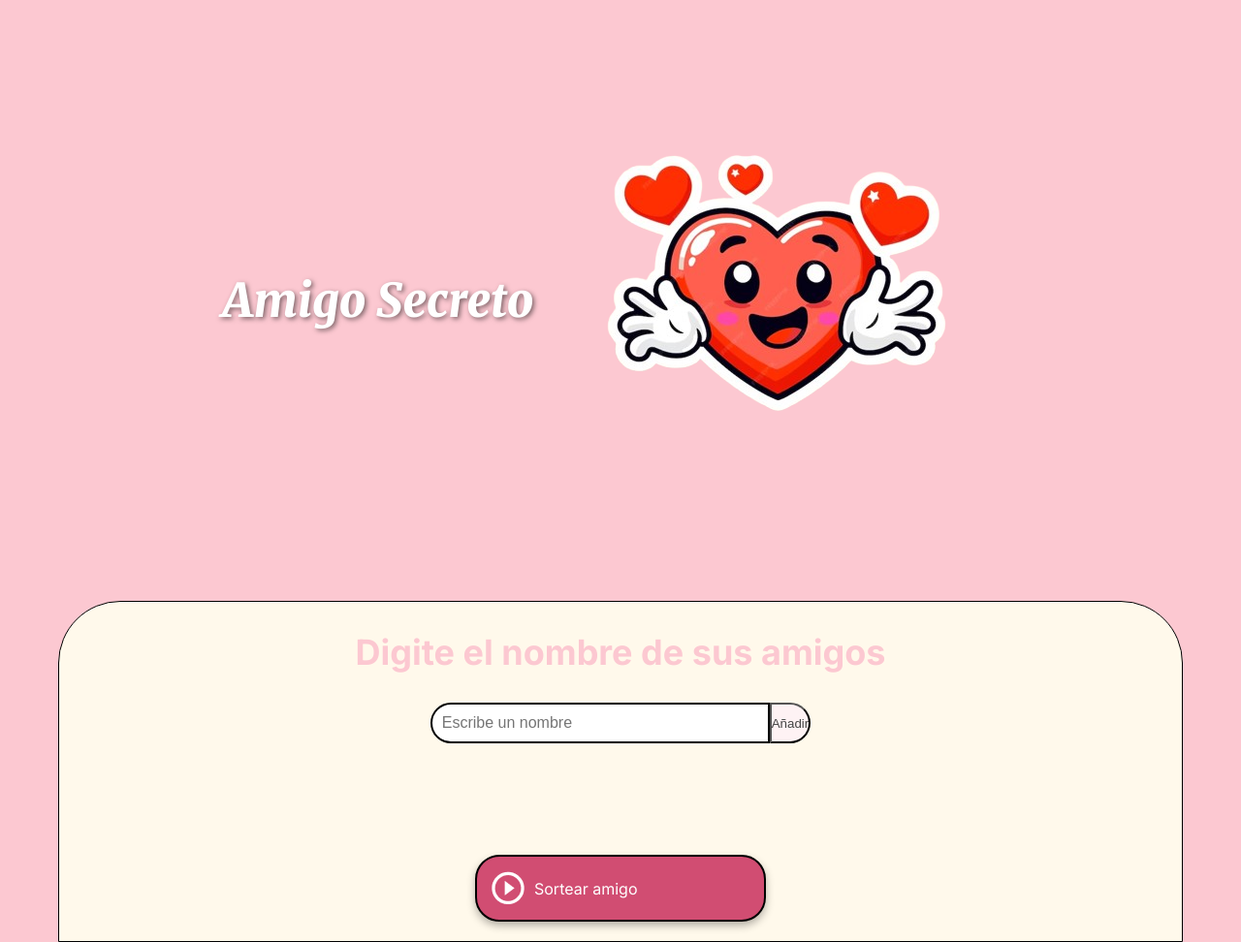
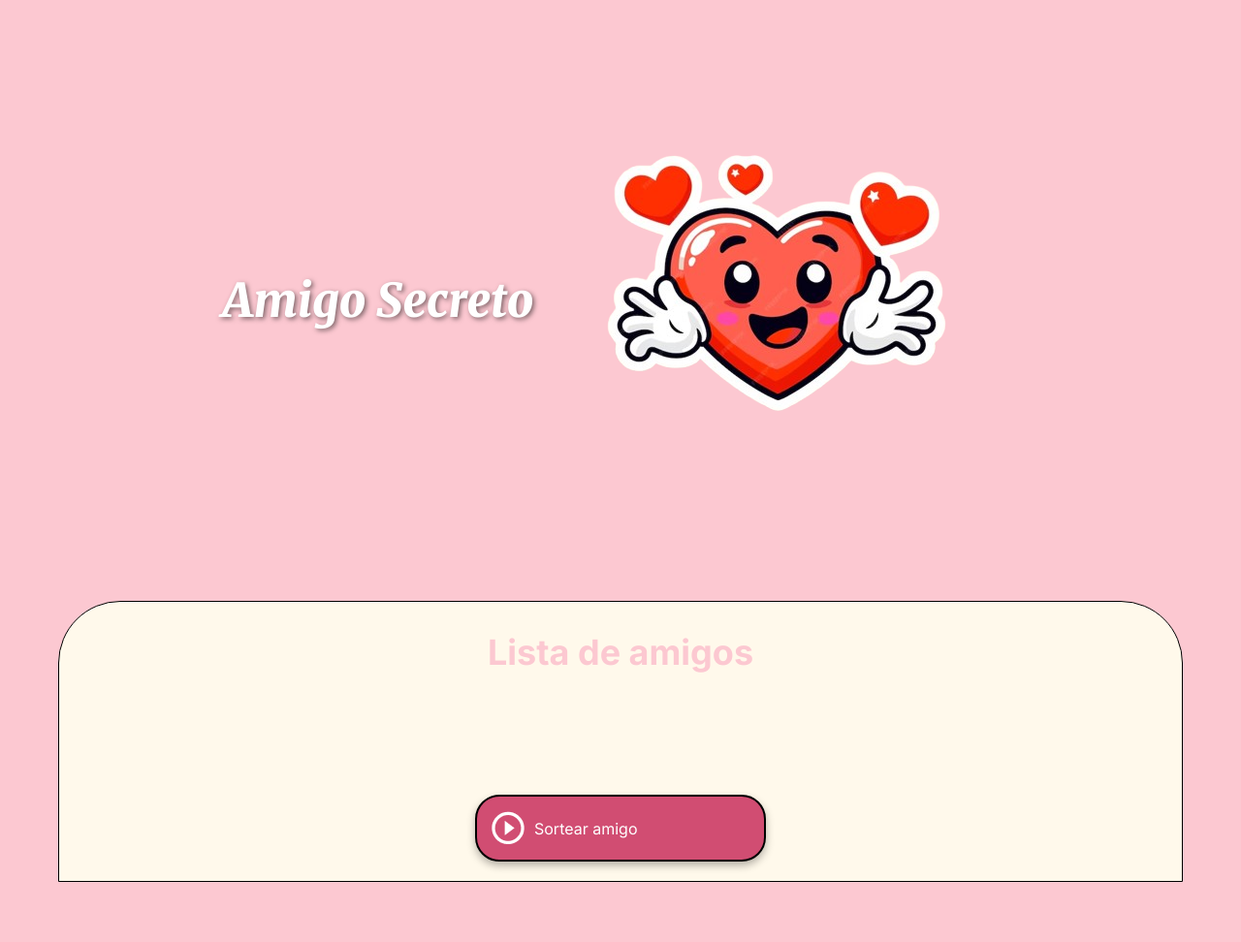
Before and after one commit to SergJprog/amigoMuni, a website: page index.html in a window 1280 px wide. Shown: the whole page at 97% size. After the commit the page ends 910 px from the top, so only its background shows below. Drawn offline with Linux system fonts and the light colour scheme; no server answers.

Commit message:
quitar botón añadir

```diff
--- a/index.html
+++ b/index.html
@@ -17,13 +17,7 @@
         </header>
 
         <section class="input-section">
-
-            <h2 class="section-title">Digite el nombre de sus amigos</h2>
-            <div class="input-wrapper">
-                <input type="text" id="amigo" class="input-name" placeholder="Escribe un nombre">
-                <button id="btnAgregar" class="button-add">Añadir</button>
-            </div>
-
+            <h2 class="section-title">Lista de amigos</h2>
             <ul id="listaAmigos" class="name-list" aria-labelledby="listaAmigos" role="list"></ul>
             <ul id="resultado" class="result-list" aria-live="polite"></ul>
 
```
